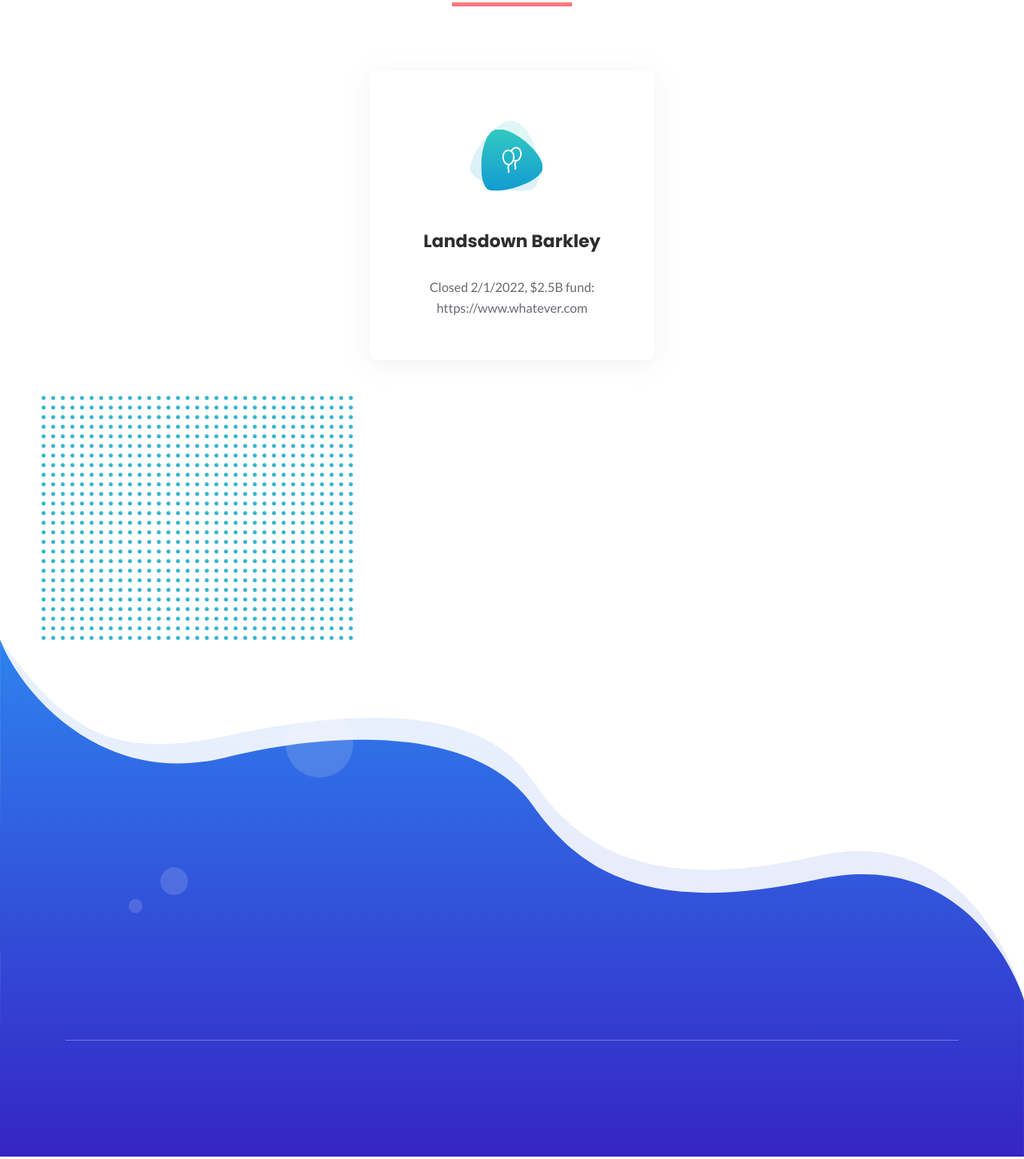
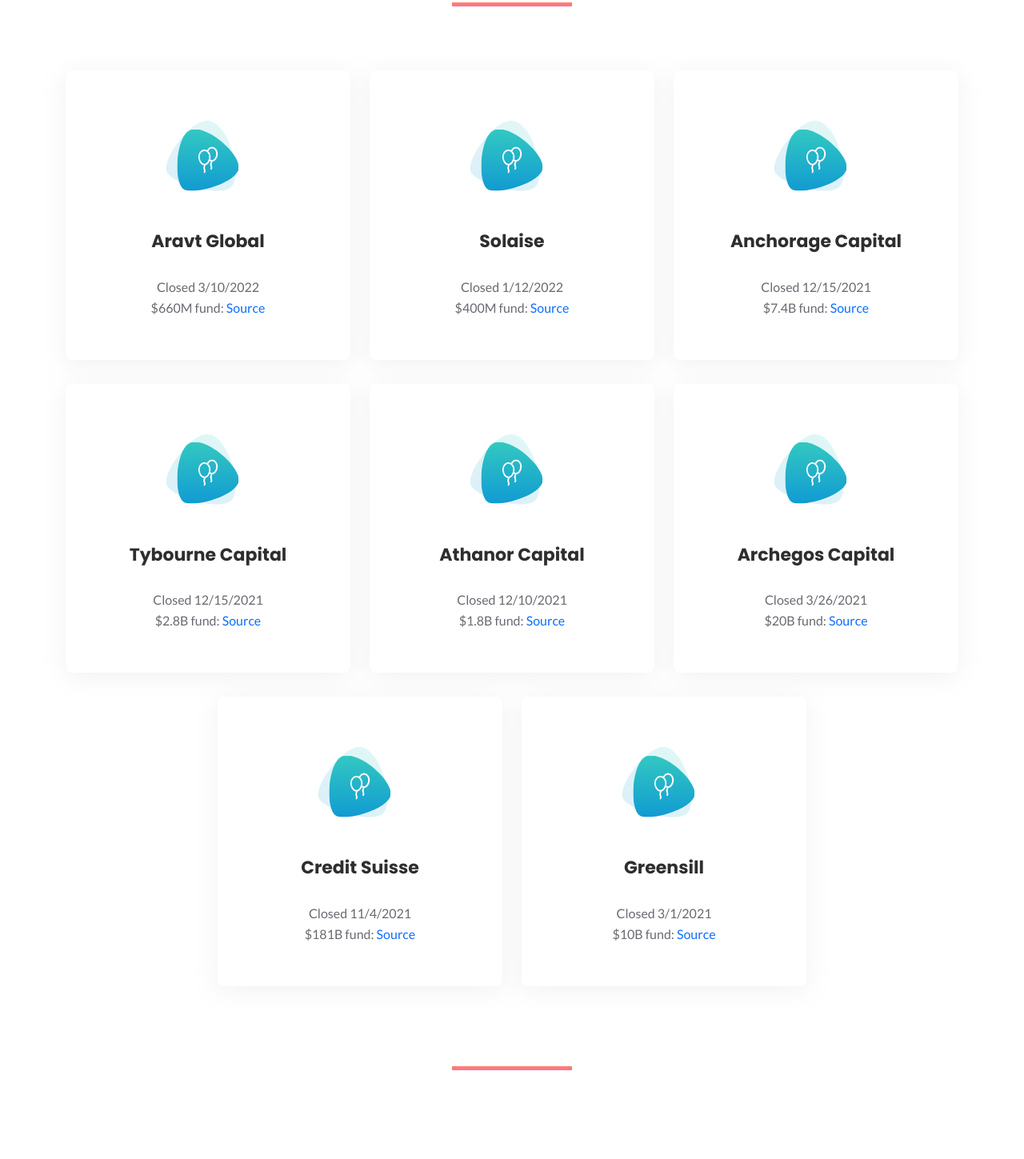
Before and after one commit to shftears/shftears, a plain HTML site: page index.html in a window 1280 px wide. Shown: the part 842-2291 px from the top of the page at 80% size. Drawn offline with Linux system fonts and the light colour scheme.

Commit message:
Layout updates. Added all hedge fund closings.

```diff
--- a/assets/css/custom.css
+++ b/assets/css/custom.css
@@ -1,12 +1,14 @@
 section#features {
 	padding-bottom: 200px;
-}
-
-#footer {
-	padding-top: 400px;
 }
 
 .header-hero-content h3.header-title {
 	color: #fe7e75;
 	text-shadow: 1px 1px 1px #743737;
 }
+
+@media only screen and (min-width: 1921px) {
+  .footer-area::before {
+    height: 530px;
+  }
+}
--- a/index.html
+++ b/index.html
@@ -155,6 +155,36 @@
         </div>
         <!-- row -->
         <div class="row justify-content-center">
+		  <div class="col-lg-4 col-md-7 col-sm-8">
+            <div
+              class="single-services text-center mt-30 wow fadeIn"
+              data-wow-duration="1s"
+              data-wow-delay="0.2s"
+            >
+              <div class="services-icon">
+                <img
+                  class="shape"
+                  src="assets/images/services/services-shape.svg"
+                  alt="shape"
+                />
+                <img
+                  class="shape-1"
+                  src="assets/images/services/services-shape-1.svg"
+                  alt="shape"
+                />
+                <i class="lni lni-baloon"> </i>
+              </div>
+              <div class="services-content mt-30">
+                <h4 class="services-title">
+                  Aravt Global
+                </h4>
+                <p class="text">
+                  <p>Closed 3/10/2022</p>
+				  <p>$660M fund: <a href="https://markets.businessinsider.com/news/funds/aravt-global-hedge-fund-shuts-down-growth-stocks-war-pandemic-2022-3" title="View source">Source</a></p>
+                </p>
+              </div>
+            </div>
+          </div>
           <div class="col-lg-4 col-md-7 col-sm-8">
             <div
               class="single-services text-center mt-30 wow fadeIn"
@@ -176,15 +206,206 @@
               </div>
               <div class="services-content mt-30">
                 <h4 class="services-title">
-                  Landsdown Barkley
+                  Solaise
                 </h4>
                 <p class="text">
-                  Closed 2/1/2022, $2.5B fund: https://www.whatever.com
+                  <p>Closed 1/12/2022</p>
+				  <p>$400M fund: <a href="https://www.bloombergquint.com/markets/quant-hedge-fund-solaise-to-shutter-after-11-years-of-trading" title="View source">Source</a></p>
                 </p>
               </div>
             </div>
-            <!-- single services -->
           </div>
+		  <div class="col-lg-4 col-md-7 col-sm-8">
+            <div
+              class="single-services text-center mt-30 wow fadeIn"
+              data-wow-duration="1s"
+              data-wow-delay="0.2s"
+            >
+              <div class="services-icon">
+                <img
+                  class="shape"
+                  src="assets/images/services/services-shape.svg"
+                  alt="shape"
+                />
+                <img
+                  class="shape-1"
+                  src="assets/images/services/services-shape-1.svg"
+                  alt="shape"
+                />
+                <i class="lni lni-baloon"> </i>
+              </div>
+              <div class="services-content mt-30">
+                <h4 class="services-title">
+                  Anchorage Capital
+                </h4>
+                <p class="text">
+                  <p>Closed 12/15/2021</p>
+				  <p>$7.4B fund: <a href="https://www.reuters.com/article/anchorage-capital-fund-idUSKBN2IU1ZD" title="View source">Source</a></p>
+                </p>
+              </div>
+            </div>
+		   </div>
+			<div class="col-lg-4 col-md-7 col-sm-8">
+				<div
+				  class="single-services text-center mt-30 wow fadeIn"
+				  data-wow-duration="1s"
+				  data-wow-delay="0.2s"
+				>
+				  <div class="services-icon">
+					<img
+					  class="shape"
+					  src="assets/images/services/services-shape.svg"
+					  alt="shape"
+					/>
+					<img
+					  class="shape-1"
+					  src="assets/images/services/services-shape-1.svg"
+					  alt="shape"
+					/>
+					<i class="lni lni-baloon"> </i>
+				  </div>
+				  <div class="services-content mt-30">
+					<h4 class="services-title">
+					  Tybourne Capital
+					</h4>
+					<p class="text">
+					  <p>Closed 12/15/2021</p>
+					  <p>$2.8B fund: <a href="https://www.bloomberg.com/news/articles/2021-12-15/tybourne-to-shut-2-8-billion-hedge-fund-on-short-selling-pains" title="View source">Source</a></p>
+					</p>
+				  </div>
+				</div>
+			</div>
+			<div class="col-lg-4 col-md-7 col-sm-8">
+				<div
+				  class="single-services text-center mt-30 wow fadeIn"
+				  data-wow-duration="1s"
+				  data-wow-delay="0.2s"
+				>
+				  <div class="services-icon">
+					<img
+					  class="shape"
+					  src="assets/images/services/services-shape.svg"
+					  alt="shape"
+					/>
+					<img
+					  class="shape-1"
+					  src="assets/images/services/services-shape-1.svg"
+					  alt="shape"
+					/>
+					<i class="lni lni-baloon"> </i>
+				  </div>
+				  <div class="services-content mt-30">
+					<h4 class="services-title">
+					  Athanor Capital
+					</h4>
+					<p class="text">
+					  <p>Closed 12/10/2021</p>
+					  <p>$1.8B fund: <a href="https://finance.yahoo.com/news/hedge-fund-athanor-return-client-164216234.html" title="View source">Source</a></p>
+					</p>
+				  </div>
+				</div>
+			</div>
+			<div class="col-lg-4 col-md-7 col-sm-8">
+				<div
+				  class="single-services text-center mt-30 wow fadeIn"
+				  data-wow-duration="1s"
+				  data-wow-delay="0.2s"
+				>
+				  <div class="services-icon">
+					<img
+					  class="shape"
+					  src="assets/images/services/services-shape.svg"
+					  alt="shape"
+					/>
+					<img
+					  class="shape-1"
+					  src="assets/images/services/services-shape-1.svg"
+					  alt="shape"
+					/>
+					<i class="lni lni-baloon"> </i>
+				  </div>
+				  <div class="services-content mt-30">
+					<h4 class="services-title">
+					  Archegos Capital
+					</h4>
+					<p class="text">
+					  <p>Closed 3/26/2021</p>
+					  <p>$20B fund: <a href="https://en.wikipedia.org/wiki/Archegos_Capital_Management" title="View source">Source</a></p>
+					</p>
+				  </div>
+				</div>
+			</div>
+			<div class="col-lg-4 col-md-7 col-sm-8">
+				<div
+				  class="single-services text-center mt-30 wow fadeIn"
+				  data-wow-duration="1s"
+				  data-wow-delay="0.2s"
+				>
+				  <div class="services-icon">
+					<img
+					  class="shape"
+					  src="assets/images/services/services-shape.svg"
+					  alt="shape"
+					/>
+					<img
+					  class="shape-1"
+					  src="assets/images/services/services-shape-1.svg"
+					  alt="shape"
+					/>
+					<i class="lni lni-baloon"> </i>
+				  </div>
+				  <div class="services-content mt-30">
+					<h4 class="services-title">
+					  Credit Suisse
+					</h4>
+					<p class="text">
+					  <p>Closed 11/4/2021</p>
+					  <p>$181B fund: <a href="https://nypost.com/2021/11/04/credit-suisse-abandons-hedge-fund-clients-after-archegos-disaster/" title="View source">Source</a></p>
+					</p>
+				  </div>
+				</div>
+			</div>
+			<div class="col-lg-4 col-md-7 col-sm-8">
+				<div
+				  class="single-services text-center mt-30 wow fadeIn"
+				  data-wow-duration="1s"
+				  data-wow-delay="0.2s"
+				>
+				  <div class="services-icon">
+					<img
+					  class="shape"
+					  src="assets/images/services/services-shape.svg"
+					  alt="shape"
+					/>
+					<img
+					  class="shape-1"
+					  src="assets/images/services/services-shape-1.svg"
+					  alt="shape"
+					/>
+					<i class="lni lni-baloon"> </i>
+				  </div>
+				  <div class="services-content mt-30">
+					<h4 class="services-title">
+					  Greensill
+					</h4>
+					<p class="text">
+					  <p>Closed 3/1/2021</p>
+					  <p>$10B fund: <a href="https://en.wikipedia.org/wiki/Greensill_Capital#Insolvency" title="View source">Source</a></p>
+					</p>
+				  </div>
+				</div>
+			</div>
+			<div class="container" style="margin-top: 100px">
+				<div class="row justify-content-center">
+				  <div class="col-lg-10">
+					<div class="section-title text-center pb-40">
+					  <div class="line m-auto"></div>
+
+					</div>
+					<!-- section title -->
+				  </div>
+				</div>
+			  </div>
         </div>
         <!-- row -->
       </div>
@@ -192,82 +413,10 @@
     </section>
     <!--====== SERVICES PART ENDS ======-->
 
-    <!--====== VIDEO COUNTER PART START ======-->
-    <section id="facts" class="video-counter pt-70">
-      <div class="container">
-        <div class="row">
-          <div class="col-lg-6 order-lg-last">
-            <div
-              class="counter-wrapper mt-50 wow fadeIn"
-              data-wow-duration="1s"
-              data-wow-delay="0.8s"
-            >
-
-              <!-- row -->
-            </div>
-            <!-- counter wrapper -->
-          </div>
-          <div class="col-lg-6">
-            <div
-              class="video-content mt-50 wow fadeIn"
-              data-wow-duration="1s"
-              data-wow-delay="0.5s"
-            >
-              <img class="dots" src="assets/images/video/dots.svg" alt="dots" />
-              <div class="video-wrapper">
-
-              </div>
-              <!-- video wrapper -->
-            </div>
-            <!-- video content -->
-          </div>
-        </div>
-        <!-- row -->
-      </div>
-      <!-- container -->
-    </section>
-    <!--====== VIDEO COUNTER PART ENDS ======-->
-
     <!--====== FOOTER PART START ======-->
     <footer id="footer" class="footer-area pt-120">
       <div class="container">
-        <!-- subscribe area -->
-        <div class="footer-widget pb-100">
-          <div class="row">
-            <div class="col-lg-4 col-md-6 col-sm-8">
 
-            </div>
-            <div class="col-lg-5 col-md-7 col-sm-12">
-              <div class="footer-link d-flex mt-50 justify-content-sm-between">
-                <div
-                  class="link-wrapper wow fadeIn"
-                  data-wow-duration="1s"
-                  data-wow-delay="0.4s"
-                >
-
-              </div>
-              <!-- footer link -->
-            </div>
-            <div class="col-lg-3 col-md-5 col-sm-12">
-
-            </div>
-          </div>
-          <!-- row -->
-        </div>
-        <!-- footer widget -->
-        <div class="footer-copyright">
-          <div class="row">
-            <div class="col-lg-12">
-              <div class="copyright d-sm-flex justify-content-between">
-
-              </div>
-              <!-- copyright -->
-            </div>
-          </div>
-          <!-- row -->
-        </div>
-        <!-- footer copyright -->
-      </div>
       <!-- container -->
       <div id="particles-2"></div>
     </footer>
```
